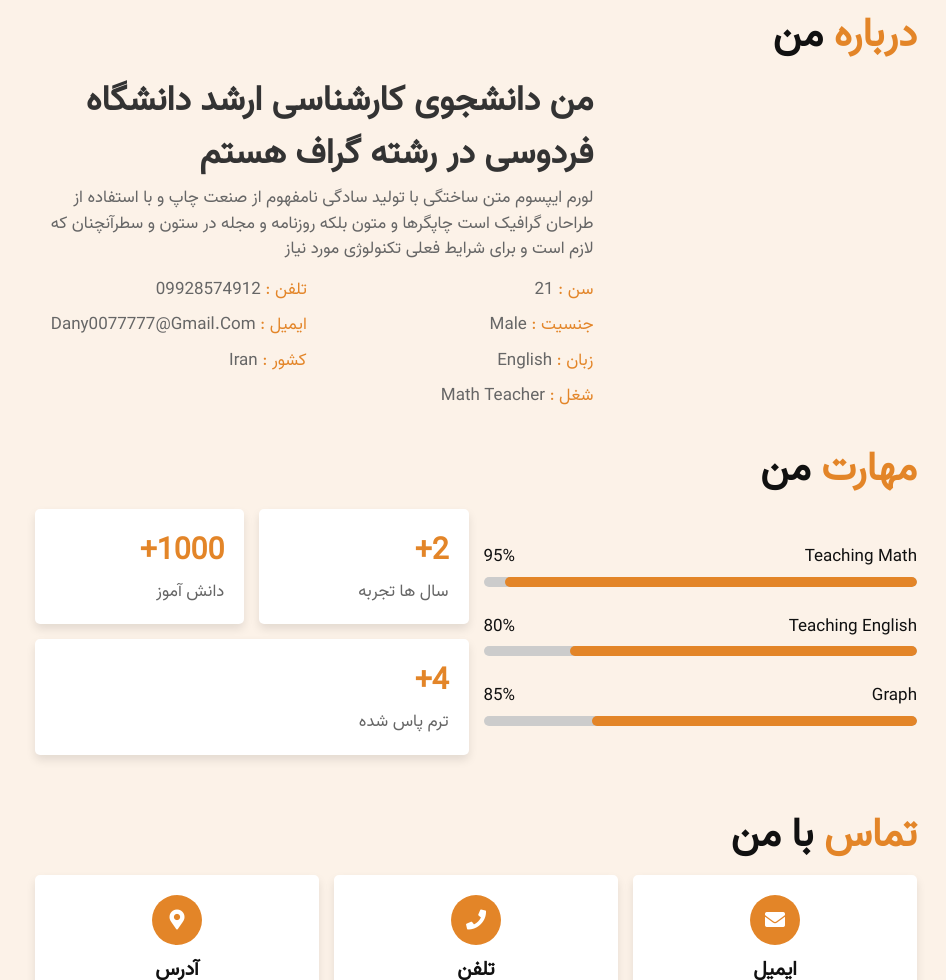
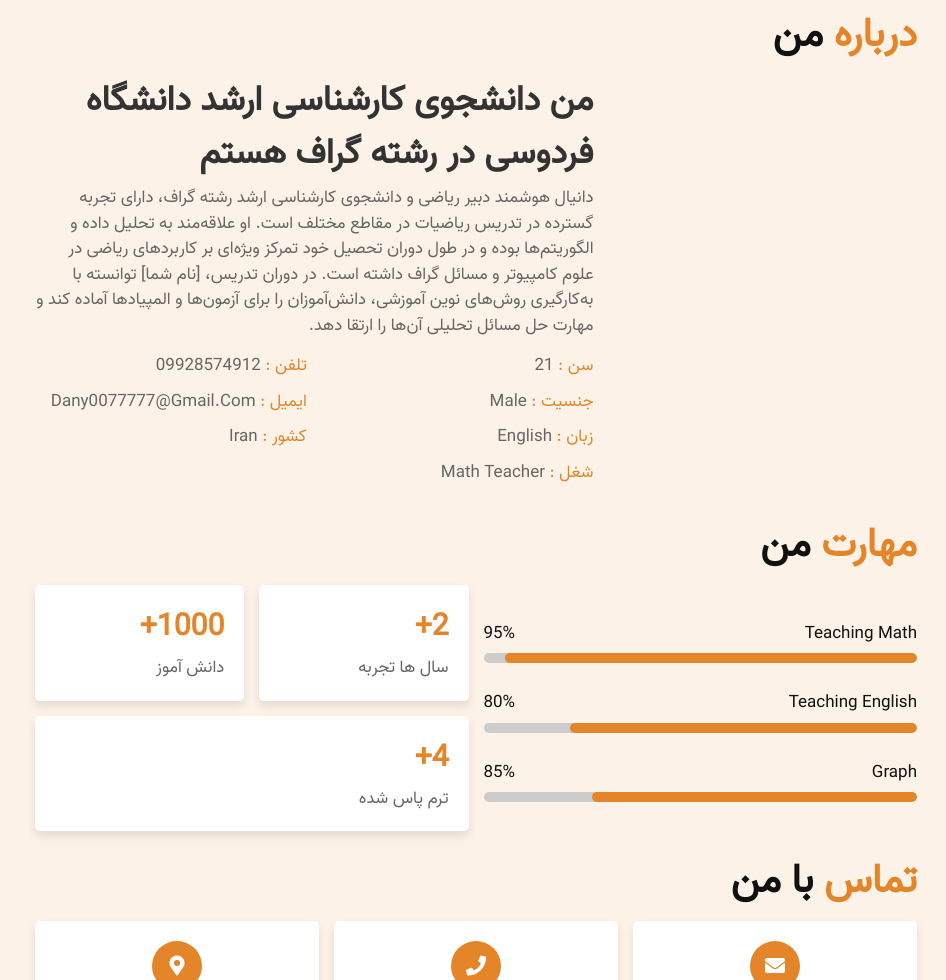
Before and after one commit to danielhm79/danielhm79.github.io, a plain HTML site: page index.html in a window 1280 px wide. Shown: the part 805-1785 px from the top of the page, without its empty margins (334-1280 px from the left). Drawn offline with Linux system fonts and the light colour scheme.

Commit message:
Update index.html

```diff
--- a/index.html
+++ b/index.html
@@ -17,7 +17,7 @@
         <div id="menu-bars" class="fas fa-bars"></div>
         <!-- header section starts  -->
         <header> <a href="#" class="logo"><span>صفحه</span> من</a>
-            <nav class="navbar"> <a href="#home">خانه</a> <a href="#about">درباره من</a>                                                    <a href="#contact">تماس با من</a>
+            <nav class="navbar"> <a href="#home">خانه</a> <a href="#about">درباره من</a> <a href="#contact">تماس با من</a>
             </nav>
             <div class="follow"> <a href="https://www.um.ac.ir/" class="fab fa-facebook-f"></a> <a href="https://msselo297.medium.com/6-reasons-why-university-education-is-a-waste-of-time-and-money-4be6d4da3fb3" class="fab fa-twitter"></a> <a href="https://en.wikipedia.org/wiki/Qasem_Soleimani" class="fab fa-instagram"></a> <a href="https://khamenei.ir/" class="fab fa-linkedin"></a>
             </div>
@@ -43,7 +43,7 @@
 </div>
                 <div class="content">
                     <h3>من دانشجوی کارشناسی ارشد دانشگاه فردوسی در رشته گراف هستم</h3>
-                    <p>لورم ایپسوم متن ساختگی با تولید سادگی نامفهوم از صنعت چاپ و با استفاده از طراحان گرافیک است چاپگرها و متون بلکه روزنامه و مجله در ستون و سطرآنچنان که لازم است و برای شرایط فعلی تکنولوژی مورد نیاز </p>
+                    <p>دانیال هوشمند&nbsp;دبیر ریاضی و دانشجوی کارشناسی ارشد رشته گراف، دارای تجربه گسترده در تدریس ریاضیات در مقاطع مختلف است. او علاقه‌مند به تحلیل داده و الگوریتم‌ها بوده و در طول دوران تحصیل خود تمرکز ویژه‌ای بر کاربردهای ریاضی در علوم کامپیوتر و مسائل گراف داشته است. در دوران تدریس، [نام شما] توانسته با به‌کارگیری روش‌های نوین آموزشی، دانش‌آموزان را برای آزمون‌ها و المپیادها آماده کند و مهارت حل مسائل تحلیلی آن‌ها را ارتقا دهد.</p>
                     <div class="box-container">
                         <div class="box">
                             <p> <span> سن : </span> 21 </p>
```
